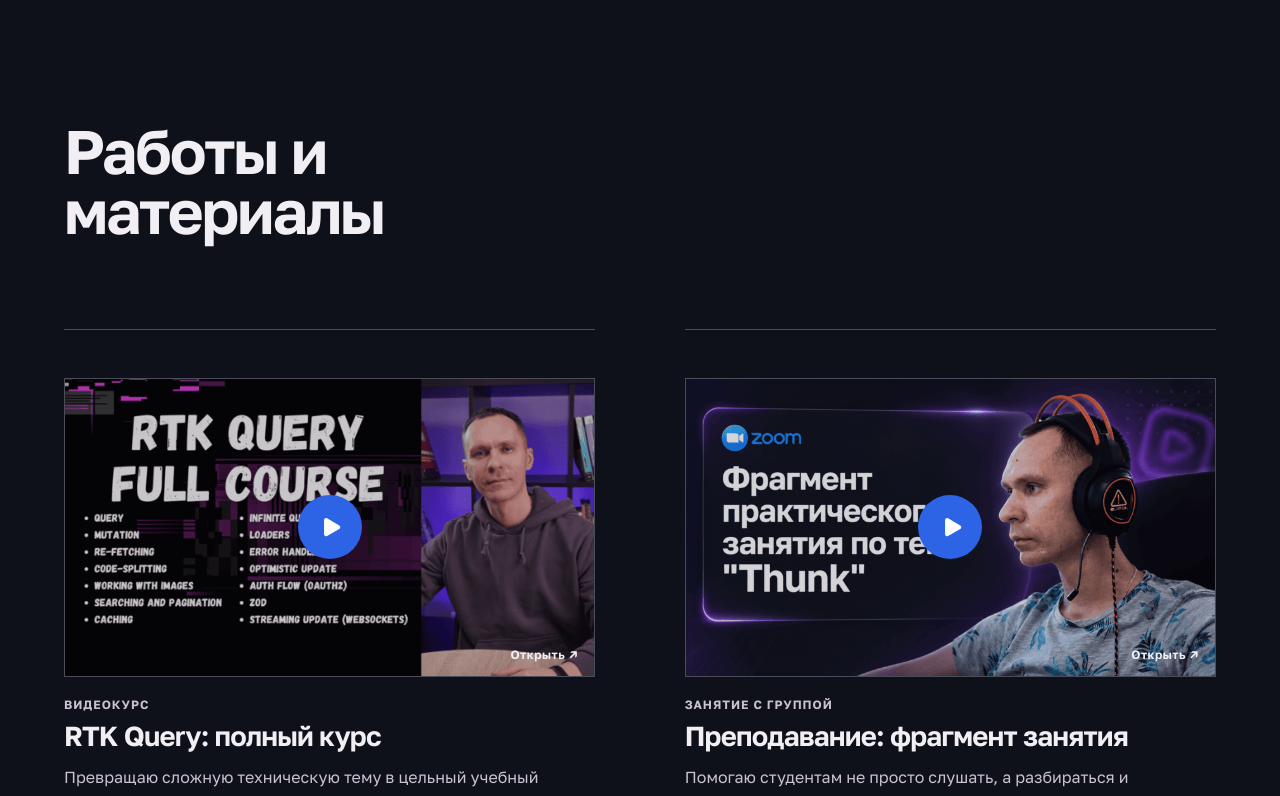
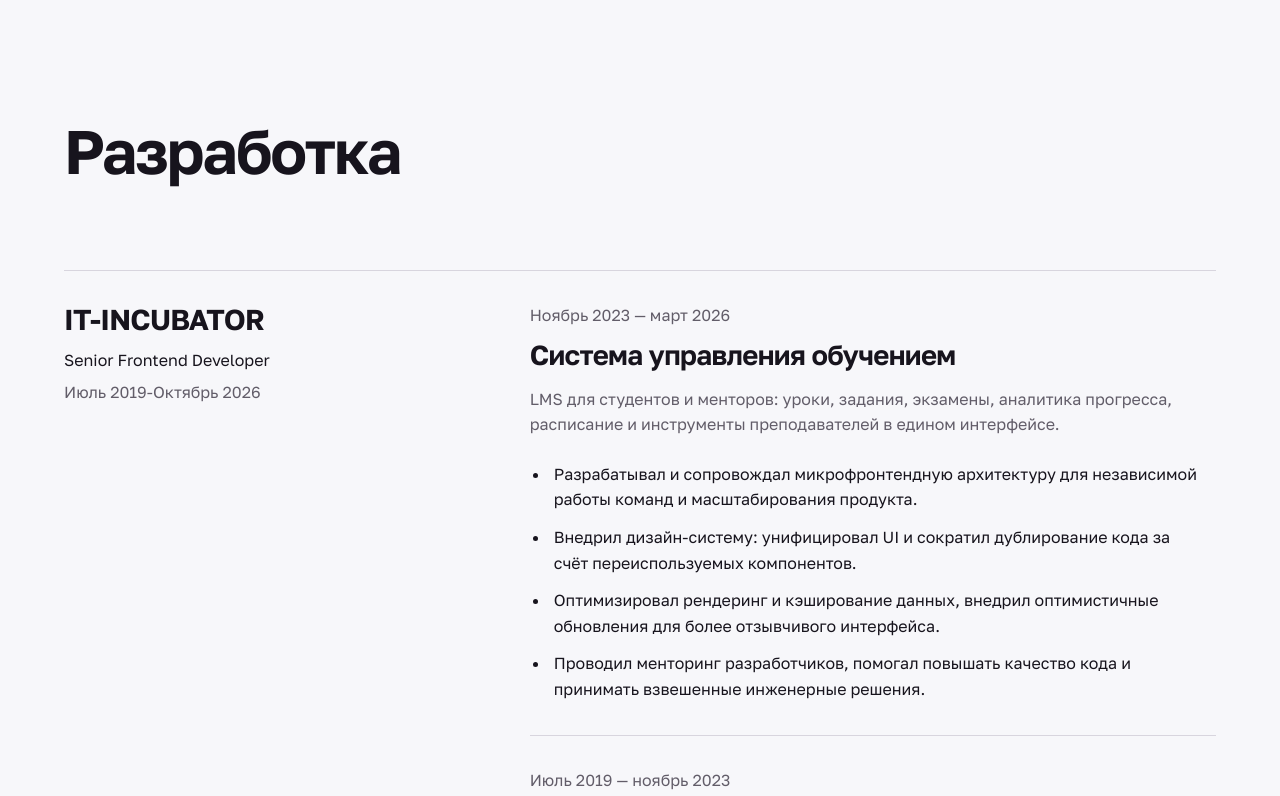
Before and after one commit to safronman/safronman.github.io, a Next.js app: page / in a window 1280 px wide. Shown: the part 880-1676 px from the top of the page. Built offline with nearby package versions, Linux system fonts and the light colour scheme; no server answers.

Commit message:
feat(portfolio): add resume-based work experience section

```diff
--- a/app/header/header.tsx
+++ b/app/header/header.tsx
@@ -5,6 +5,7 @@
 import s from "./header.module.css";
 
 const navigationItems = [
+  ["Разработка", "experience"],
   ["Работы", "work"],
   ["Подход", "approach"],
   ["Преподавание", "teaching"],
--- a/app/page.tsx
+++ b/app/page.tsx
@@ -6,6 +6,7 @@
 import SelectedWork from "./selected-work/selected-work";
 import TeachingPractices from "./teaching-practices/teaching-practices";
 import TechnicalFoundation from "./technical-foundation/technical-foundation";
+import WorkExperience from "./work-experience/work-experience";
 
 export default function Home() {
   return (
@@ -16,6 +17,7 @@
       <Header />
       <main id="main-content" tabIndex={-1}>
         <Hero />
+        <WorkExperience />
         <SelectedWork />
         <LearningApproach />
         <TeachingPractices />
--- /dev/null
+++ b/app/work-experience/work-experience.module.css
@@ -0,0 +1,117 @@
+.experience {
+  padding: clamp(80px, 12vw, 160px) clamp(22px, 5vw, 82px);
+  background: var(--paper);
+  color: var(--ink);
+}
+
+.inner {
+  max-width: 1400px;
+  margin: auto;
+}
+
+.intro {
+  display: grid;
+  grid-template-columns: minmax(0, 0.85fr) minmax(0, 1.5fr);
+  gap: clamp(32px, 6vw, 96px);
+  align-items: start;
+}
+
+.intro h2 {
+  font-size: clamp(2.375rem, 4.8vw, 4.5rem);
+  font-weight: 650;
+  letter-spacing: -0.035em;
+  line-height: 1;
+  text-wrap: balance;
+}
+
+.intro > p {
+  max-width: 56ch;
+  color: var(--muted);
+  font-size: 1rem;
+  line-height: 1.5;
+  text-wrap: pretty;
+}
+
+.employment {
+  display: grid;
+  grid-template-columns: minmax(0, 0.85fr) minmax(0, 1.5fr);
+  gap: clamp(32px, 6vw, 96px);
+  margin-top: clamp(48px, 7vw, 88px);
+  border-top: 1px solid var(--line);
+}
+
+.company {
+  padding-top: 32px;
+}
+
+.company h3 {
+  font-size: clamp(1.5rem, 2.25vw, 1.875rem);
+  font-weight: 650;
+  letter-spacing: -0.025em;
+  line-height: 1.15;
+}
+
+.company > p {
+  margin-top: 12px;
+  line-height: 1.5;
+}
+
+.company .tenure,
+.company .location {
+  margin-top: 8px;
+  color: var(--muted);
+}
+
+.project {
+  padding: 32px 0;
+  border-bottom: 1px solid var(--line);
+}
+
+.period {
+  color: var(--muted);
+  font-size: 1rem;
+  line-height: 1.5;
+}
+
+.project h4 {
+  max-width: 28ch;
+  margin-top: 12px;
+  font-size: clamp(1.5rem, 2.15vw, 1.875rem);
+  font-weight: 650;
+  letter-spacing: -0.025em;
+  line-height: 1.15;
+  text-wrap: balance;
+}
+
+.description {
+  max-width: 68ch;
+  margin-top: 16px;
+  color: var(--muted);
+  line-height: 1.6;
+  text-wrap: pretty;
+}
+
+.contributions {
+  display: grid;
+  gap: 12px;
+  max-width: 68ch;
+  margin-top: 24px;
+  padding-left: 20px;
+  line-height: 1.6;
+}
+
+.contributions li {
+  padding-left: 4px;
+}
+
+@media (max-width: 760px) {
+  .intro,
+  .employment {
+    grid-template-columns: 1fr;
+    gap: 24px;
+  }
+
+  .project:first-child {
+    border-top: 1px solid var(--line);
+  }
+}
--- /dev/null
+++ b/app/work-experience/work-experience.tsx
@@ -0,0 +1,81 @@
+import s from './work-experience.module.css';
+
+const projects = [
+  {
+    title: 'Система управления обучением',
+    start: '2023-11',
+    end: '2026-03',
+    period: 'Ноябрь 2023 — март 2026',
+    description:
+      'LMS для студентов и менторов: уроки, задания, экзамены, аналитика прогресса, расписание и инструменты преподавателей в едином интерфейсе.',
+    contributions: [
+      'Разрабатывал и сопровождал микрофронтендную архитектуру для независимой работы команд и масштабирования продукта.',
+      'Внедрил дизайн-систему: унифицировал UI и сократил дублирование кода за счёт переиспользуемых компонентов.',
+      'Оптимизировал рендеринг и кэширование данных, внедрил оптимистичные обновления для более отзывчивого интерфейса.',
+      'Проводил менторинг разработчиков, помогал повышать качество кода и принимать взвешенные инженерные решения.',
+    ],
+  },
+  {
+    title: 'Платформа лицензирования и продажи битов',
+    start: '2019-07',
+    end: '2023-11',
+    period: 'Июль 2019 — ноябрь 2023',
+    description:
+      'Международная музыкальная площадка с каталогом битов, автоматизированными продажами, генерацией договоров и инструментами для битмейкеров.',
+    contributions: [
+      'Развивал монорепозиторий с общими UI-компонентами, бизнес-логикой и конфигурациями окружений.',
+      'Реализовал путь от выбора бита до оплаты: каталог, покупку лицензий, корзину, оформление заказа и интеграции с платёжными сервисами.',
+      'Разрабатывал мультиязычность, темизацию, кастомизацию, аналитику и адаптивный UI; унифицировал работу с треками, лайками и избранным.',
+      'Сократил размер бандла за счёт разделения кода, отложенной загрузки и оптимизации зависимостей.',
+    ],
+  },
+] as const;
+
+export default function WorkExperience() {
+  return (
+    <section
+      aria-labelledby="experience-title"
+      className={s.experience}
+      id="experience"
+    >
+      <div className={s.inner}>
+        <header className={s.intro}>
+          <h2 id="experience-title">Разработка</h2>
+        </header>
+        <div className={s.employment}>
+          <div className={s.company}>
+            <h3>IT-INCUBATOR</h3>
+            <p>Senior Frontend Developer</p>
+            <p className={s.tenure}>
+              <time dateTime="2019-07">Июль 2019</time>
+              -
+              <time dateTime="2026-10">Октябрь 2026</time>
+            </p>
+          </div>
+          <div className={s.projects}>
+            {projects.map((project) => (
+              <article className={s.project} key={project.title}>
+                <p className={s.period}>
+                  <time dateTime={project.start}>
+                    {project.period.split(' — ')[0]}
+                  </time>
+                  {' — '}
+                  <time dateTime={project.end}>
+                    {project.period.split(' — ')[1]}
+                  </time>
+                </p>
+                <h4>{project.title}</h4>
+                <p className={s.description}>{project.description}</p>
+                <ul className={s.contributions}>
+                  {project.contributions.map((contribution) => (
+                    <li key={contribution}>{contribution}</li>
+                  ))}
+                </ul>
+              </article>
+            ))}
+          </div>
+        </div>
+      </div>
+    </section>
+  );
+}
```
Also changed, not shown: 1 other file (tests, documents, lock files or other folders).
